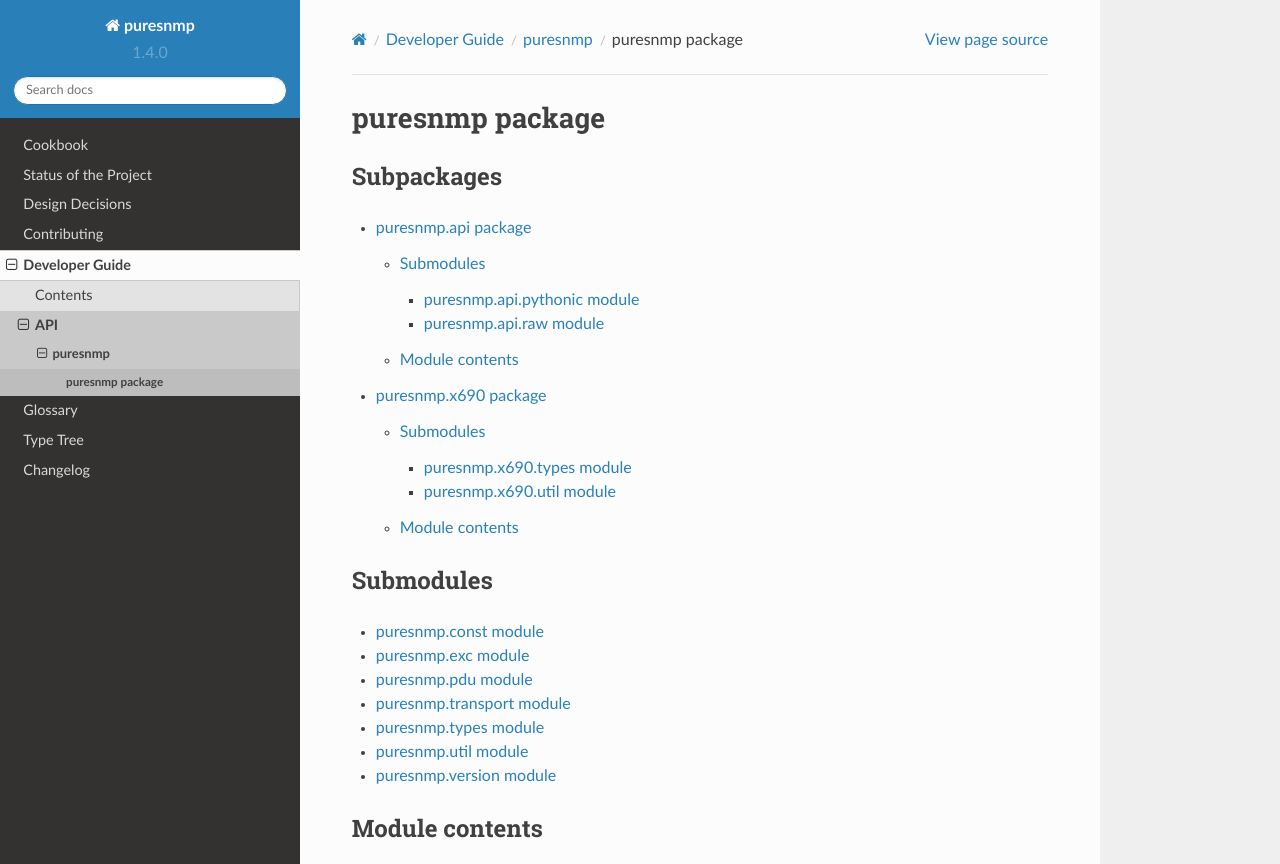
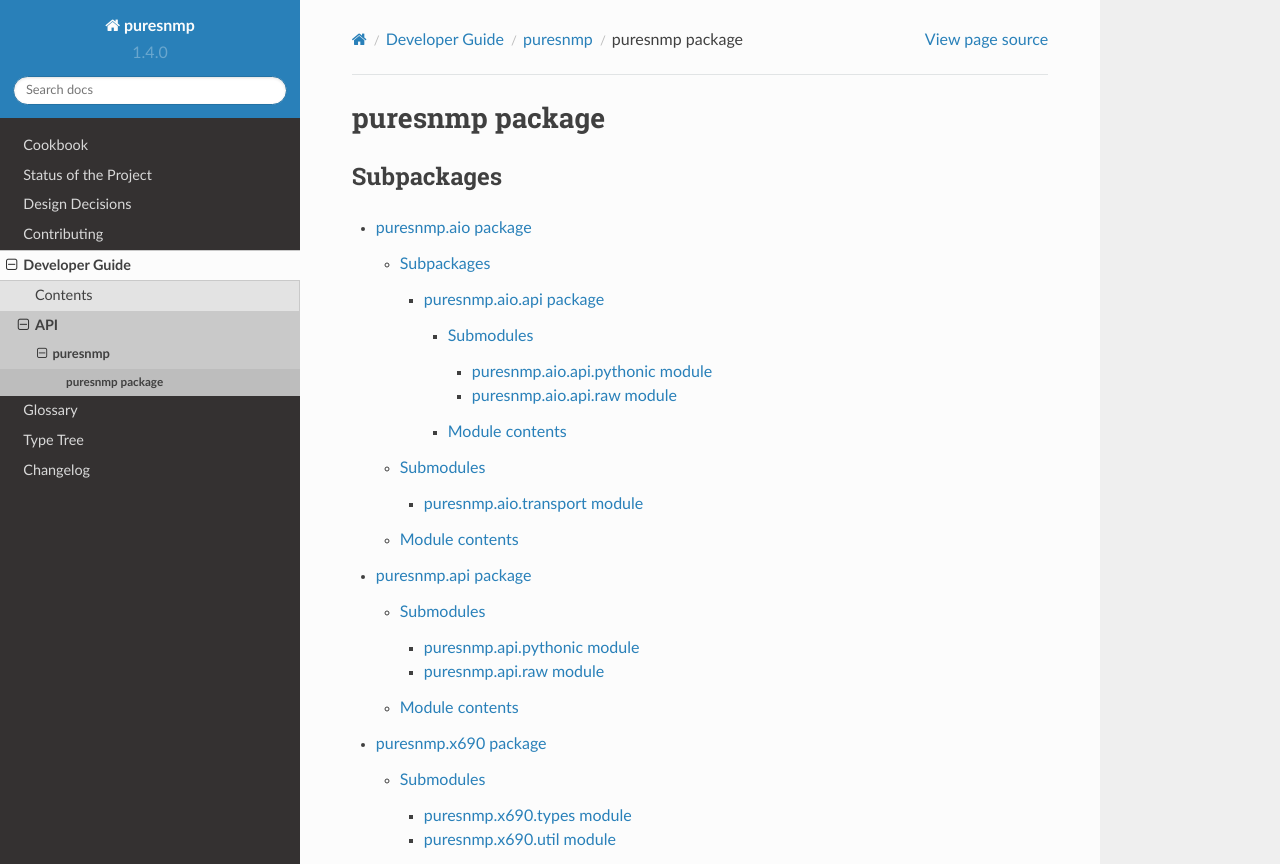
Before and after one commit to exhuma/puresnmp, a Sphinx documentation site: the page built from docs/developer_guide/api/puresnmp.rst, in a window 1280 px wide and 900 px high, cut to the strip 0-864 px from the top of the window. Built offline with Sphinx 7.4.7 and the Read the Docs theme 2.0.0, drawn with Linux system fonts in a browser that asks for light colours.

```diff
--- /dev/null
+++ b/docs/developer_guide/api/puresnmp.aio.api.pythonic.rst
@@ -0,0 +1,7 @@
+puresnmp.aio.api.pythonic module
+================================
+
+.. automodule:: puresnmp.aio.api.pythonic
+    :members:
+    :undoc-members:
+    :show-inheritance:
--- /dev/null
+++ b/docs/developer_guide/api/puresnmp.aio.api.raw.rst
@@ -0,0 +1,7 @@
+puresnmp.aio.api.raw module
+===========================
+
+.. automodule:: puresnmp.aio.api.raw
+    :members:
+    :undoc-members:
+    :show-inheritance:
--- /dev/null
+++ b/docs/developer_guide/api/puresnmp.aio.transport.rst
@@ -0,0 +1,7 @@
+puresnmp.aio.transport module
+=============================
+
+.. automodule:: puresnmp.aio.transport
+    :members:
+    :undoc-members:
+    :show-inheritance:
--- a/docs/developer_guide/api/puresnmp.rst
+++ b/docs/developer_guide/api/puresnmp.rst
@@ -6,6 +6,7 @@ Subpackages
 
 .. toctree::
 
+    puresnmp.aio
     puresnmp.api
     puresnmp.x690
 
```
Also changed, not shown: docs/developer_guide/api/puresnmp.aio.api.rst (added, +18 -0 lines), docs/developer_guide/api/puresnmp.aio.rst (added, +24 -0 lines).
